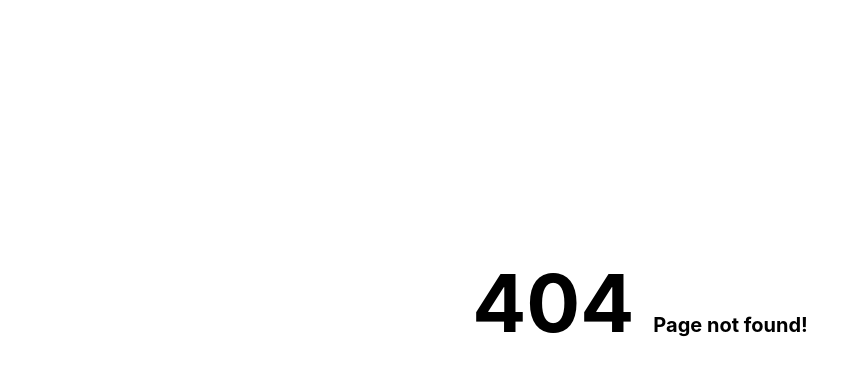
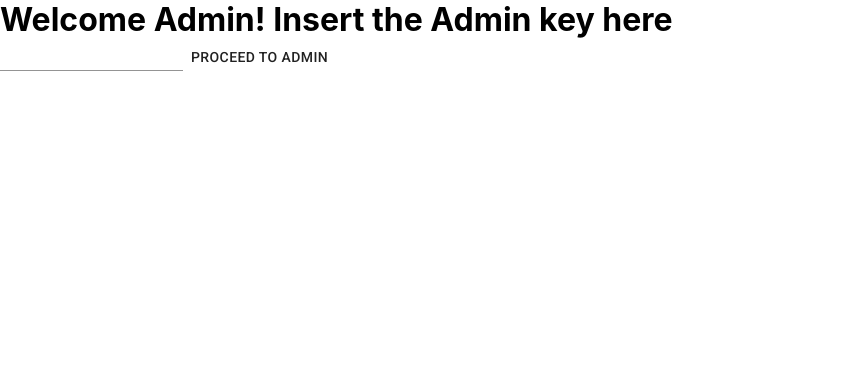
Before and after one commit to Handraiser-Project-Team-1/HandRaiser, a React (Create React App) app in the folder g1-handraiser/: page /welcome in a window 1280 px wide. Before the commit this address had no page. Shown: the top 376 px of the page, without its empty margins (0-868 px from the left). Built offline with nearby package versions, Linux system fonts and the light colour scheme.

Commit message:
added random key authorization to admin

```diff
--- a/g1-handraiser/src/App.js
+++ b/g1-handraiser/src/App.js
@@ -3,11 +3,24 @@ import { BrowserRouter, Route, Switch } from "react-router-dom";
 import "./App.css";
 import Select from "./components/selectclass/Select";
 import Login from "./components/login/LoginInterface";
+import Welcome from "./components/superadmin/welcome";
 import Admin from "./components/superadmin/admin";
 import Queue from "./components/mentor/Queue";
 import Que from "./components/studentque/Que";
 import page404 from "./components/includes/Page404";
+
+function makeid(length) {
+  var result           = '';
+  var characters       = 'ABCDEFGHIJKLMNOPQRSTUVWXYZabcdefghijklmnopqrstuvwxyz0123456789';
+  var charactersLength = characters.length;
+  for ( var i = 0; i < length; i++ ) {
+     result += characters.charAt(Math.floor(Math.random() * charactersLength));
+  }
+  return result;
+}
+
 function App() {
+  var key = makeid(5)
   return (
     <BrowserRouter>
       <Switch>
@@ -28,8 +41,13 @@ function App() {
         />
         <Route
           exact
+          path="/welcome"
+          render={props => <Welcome {...props} keys={key} active="welcome" />}
+        />
+        <Route
+          exact
           path="/admin"
-          render={props => <Admin {...props} actove="admin" />}
+          render={props => <Admin {...props} keys={key} active="admin" />}
         />
         <Route
           exact
--- a/g1-handraiser/src/components/superadmin/admin.js
+++ b/g1-handraiser/src/components/superadmin/admin.js
@@ -1,4 +1,5 @@
-import React, { useState } from 'react';
+import React, { useState, useEffect } from 'react';
+import { useHistory } from "react-router-dom";
 import { makeStyles } from '@material-ui/core/styles';
 import CssBaseline from '@material-ui/core/CssBaseline';
 import AppBar from '@material-ui/core/AppBar';
@@ -56,10 +57,18 @@ const useStyles = makeStyles(theme => ({
   },
 }));
 
-export default function Dashboard() {
+export default function Dashboard(props) {
+  let history = useHistory();
+  const {keys} = props
   const classes = useStyles();
   const [open, setOpen] = useState(false)
   const [openR, setOpenR] = useState(false)
+
+  useEffect(()=>{
+    if(localStorage.getItem('key') !== keys){
+      history.push('/')
+    }
+  },[history, keys])
 
   const show = () => {
     setOpen(true)
--- /dev/null
+++ b/g1-handraiser/src/components/superadmin/welcome.js
@@ -0,0 +1,33 @@
+import React, { useState } from 'react';
+import { TextField, Button } from '@material-ui/core';
+import { useHistory } from "react-router-dom";
+
+export default function Welcome(props){
+    let history = useHistory();
+    const {keys} = props
+    localStorage.setItem('key', keys)
+    const [key, setKey] = useState()
+
+    const submit = () => {
+        // console.log(localStorage.getItem('key'), key.key)
+        if(localStorage.getItem('key') === key.key){
+            history.push('/admin')
+        }else{
+            alert('Wrong key, Admin!')
+            window.location.reload(true)
+        }
+    }
+
+    const handlechange = (e) => {
+        let prevdata = Object.assign({}, key);
+        prevdata[e.target.name] = e.target.value;
+        setKey(prevdata);
+    }
+    return(
+        <React.Fragment>
+            <h1 style={{margin: 'auto 0px'}}>Welcome Admin! Insert the Admin key here</h1>
+            <TextField name='key' onChange={handlechange}></TextField>
+            <Button onClick={submit}>Proceed to Admin</Button>
+        </React.Fragment>
+    )
+}
```
